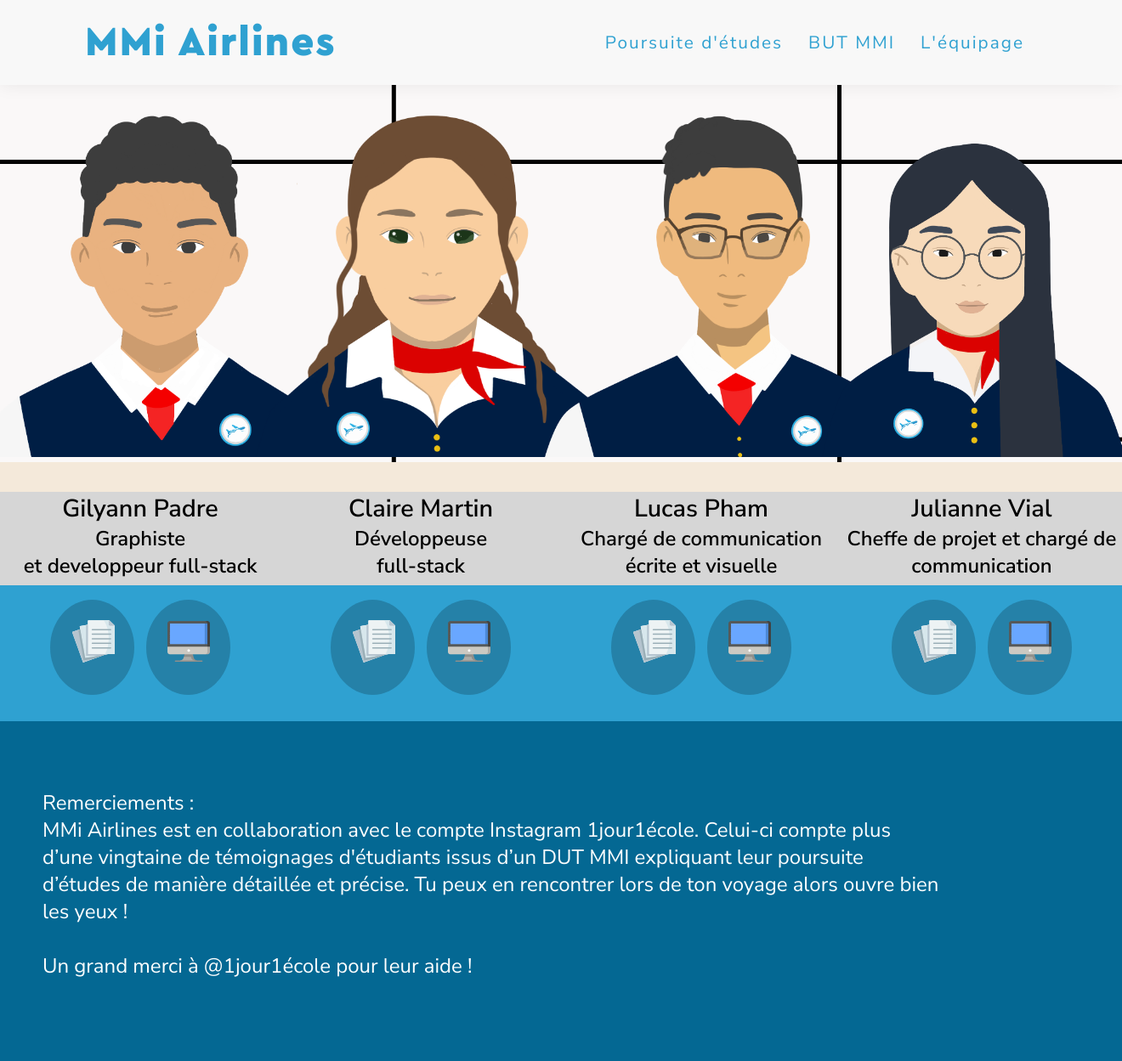
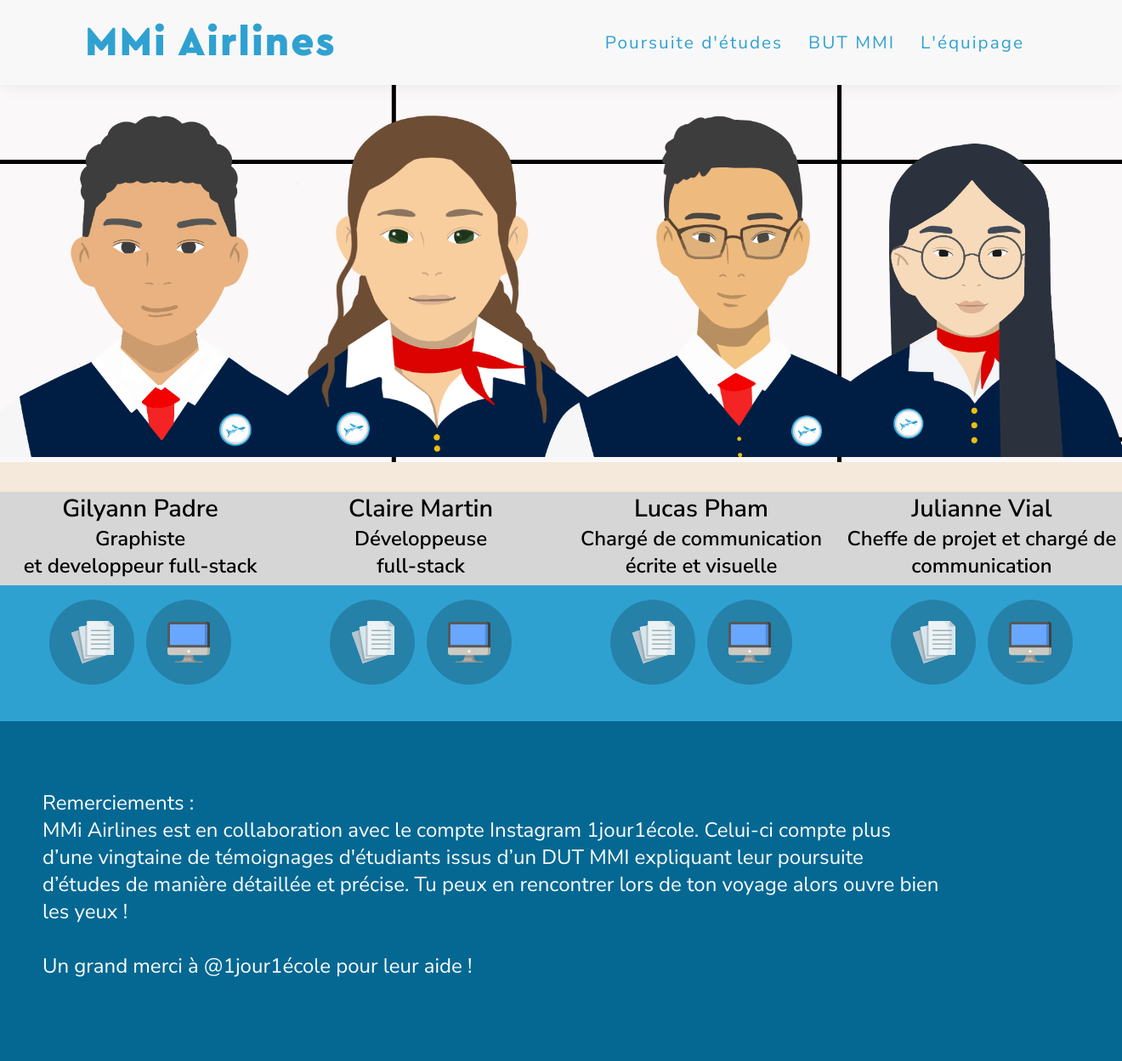
Before and after one commit to gilyann/PT-13, a PHP site: page /a_propos.php in a window 1320 px wide; the page is wider, and only the part inside the window is pictured. Shown: that part at 85% size. Run offline with PHP 8.4, Linux system fonts and the light colour scheme.

Commit message:
update apropos

```diff
--- a/a_propos.css
+++ b/a_propos.css
@@ -131,11 +131,17 @@ span {
 .rond {
     background-color: #2581a8;
     border-radius: 100%;
-    width: 30%;
-    height: 70%;
+    width: 100px;
+    height: 100px;
     margin-top: 5%;
     margin-left: 2%;
     margin-right: 2%;
+}
+
+.rond img {
+
+    max-width: 100%;
+
 }
 
 .lien img {
```
